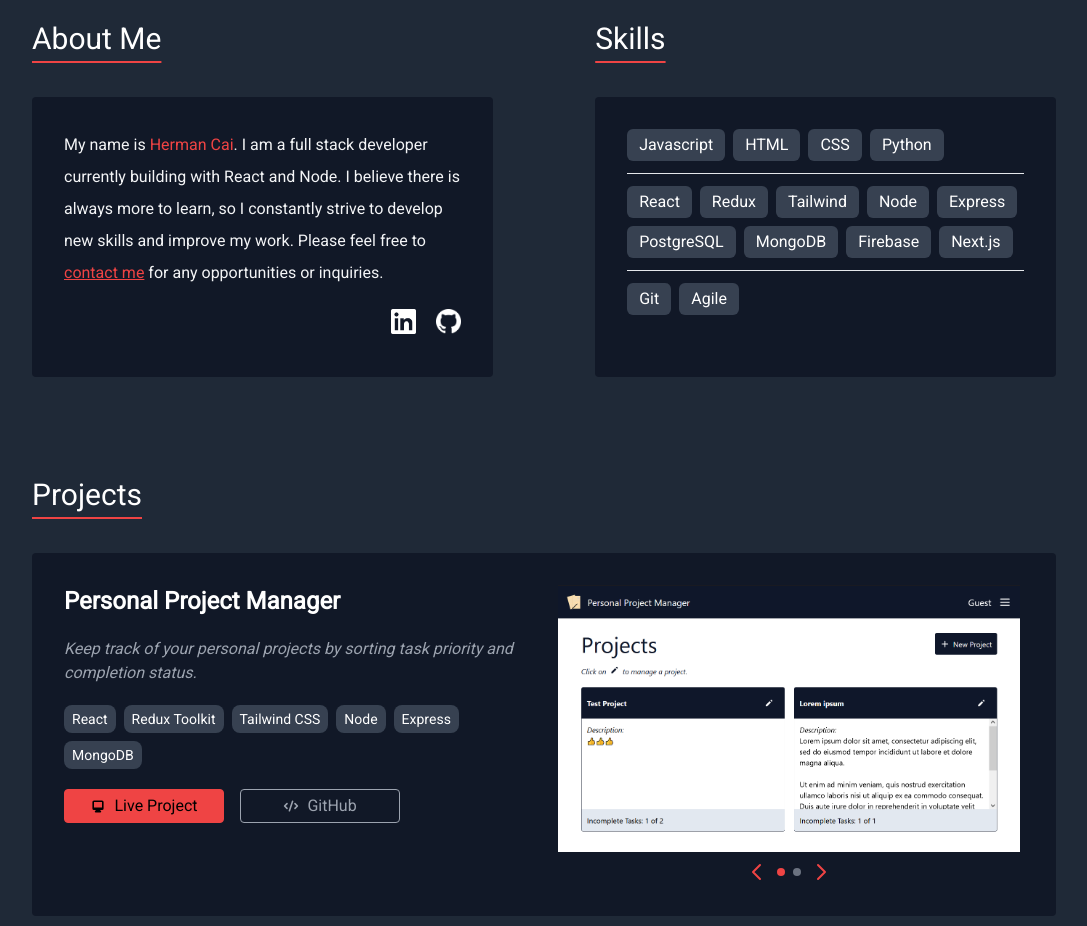
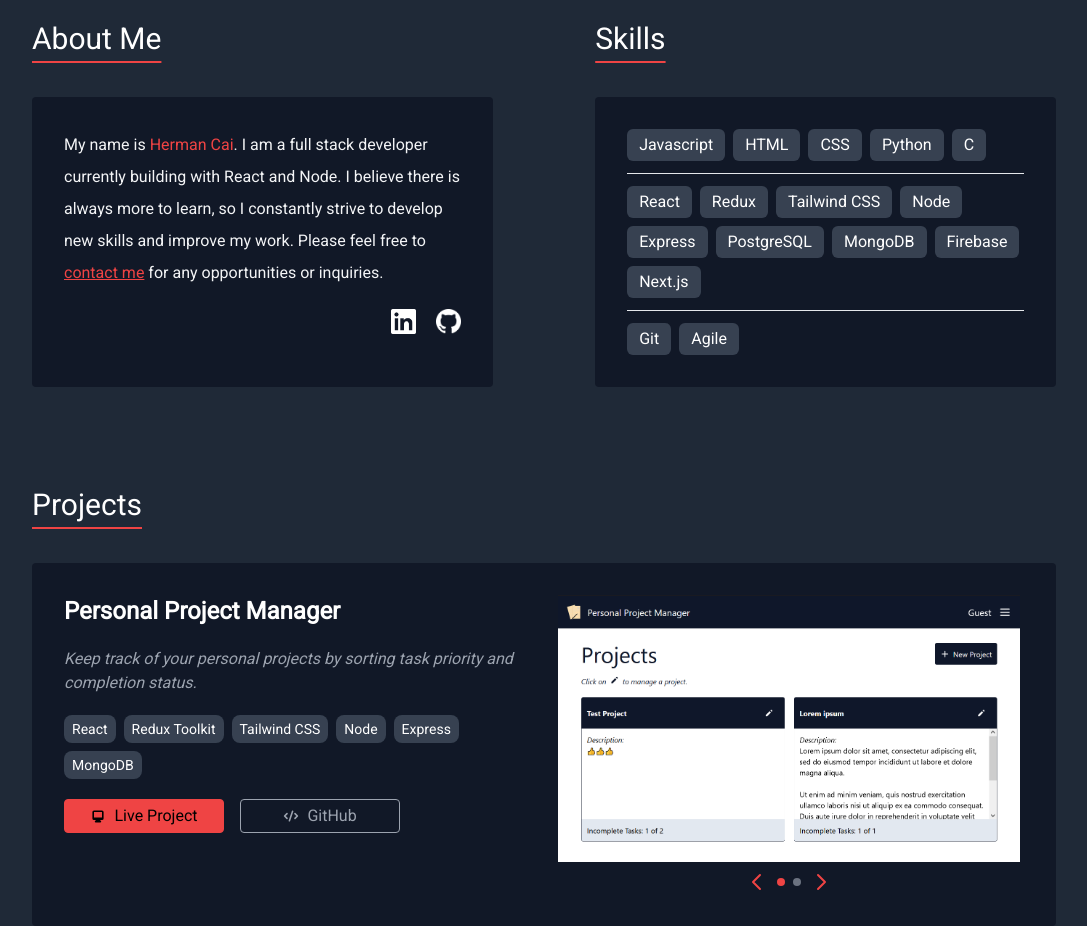
Before and after one commit to hermancai/portfolio, a Next.js app: page / in a window 1280 px wide. Shown: the part 880-1806 px from the top of the page, without its empty margins (96-1183 px from the left). Built offline with nearby package versions, Linux system fonts and the light colour scheme.

Commit message:
Refactor skills section

```diff
--- a/components/About.js
+++ b/components/About.js
@@ -1,6 +1,20 @@
 import { useInView } from "react-intersection-observer";
 import TransitionSlideIn from "./TransitionSlideIn";
 import ContactIcons from "./ContactIcons";
+
+const skills1 = ["Javascript", "HTML", "CSS", "Python", "C"];
+const skills2 = [
+  "React",
+  "Redux",
+  "Tailwind CSS",
+  "Node",
+  "Express",
+  "PostgreSQL",
+  "MongoDB",
+  "Firebase",
+  "Next.js",
+];
+const skills3 = ["Git", "Agile"];
 
 function About({ aboutRef, contactEntry }) {
   const inViewOptions = {
@@ -9,6 +23,23 @@ function About({ aboutRef, contactEntry }) {
   };
   const [aboutHeaderRef, aboutHeaderInView] = useInView(inViewOptions);
   const [skillHeaderRef, skillHeaderInView] = useInView(inViewOptions);
+
+  const mapSkills = (skillList) => {
+    return (
+      <div className="flex flex-wrap gap-2">
+        {skillList.map((entry, i) => {
+          return (
+            <p
+              key={i}
+              className="rounded-md bg-gray-700 px-3 py-1 w-min whitespace-nowrap"
+            >
+              {entry}
+            </p>
+          );
+        })}
+      </div>
+    );
+  };
 
   return (
     <div ref={aboutRef} className="flex w-full justify-center pt-[100px]">
@@ -47,29 +78,11 @@ function About({ aboutRef, contactEntry }) {
           </TransitionSlideIn>
           <div ref={skillHeaderRef} className="bg-gray-900 p-8 rounded flex-1">
             <div className="flex flex-col space-y-3">
-              <div className="flex flex-wrap gap-2">
-                <p className="skillBox">Javascript</p>
-                <p className="skillBox">HTML</p>
-                <p className="skillBox">CSS</p>
-                <p className="skillBox">Python</p>
-              </div>
+              {mapSkills(skills1)}
               <hr className="text-gray-500" />
-              <div className="flex flex-wrap gap-2">
-                <p className="skillBox">React</p>
-                <p className="skillBox">Redux</p>
-                <p className="skillBox">Tailwind</p>
-                <p className="skillBox">Node</p>
-                <p className="skillBox">Express</p>
-                <p className="skillBox">PostgreSQL</p>
-                <p className="skillBox">MongoDB</p>
-                <p className="skillBox">Firebase</p>
-                <p className="skillBox">Next.js</p>
-              </div>
+              {mapSkills(skills2)}
               <hr className="text-gray-500" />
-              <div className="flex flex-wrap gap-2">
-                <p className="skillBox">Git</p>
-                <p className="skillBox">Agile</p>
-              </div>
+              {mapSkills(skills3)}
             </div>
           </div>
         </div>
```
